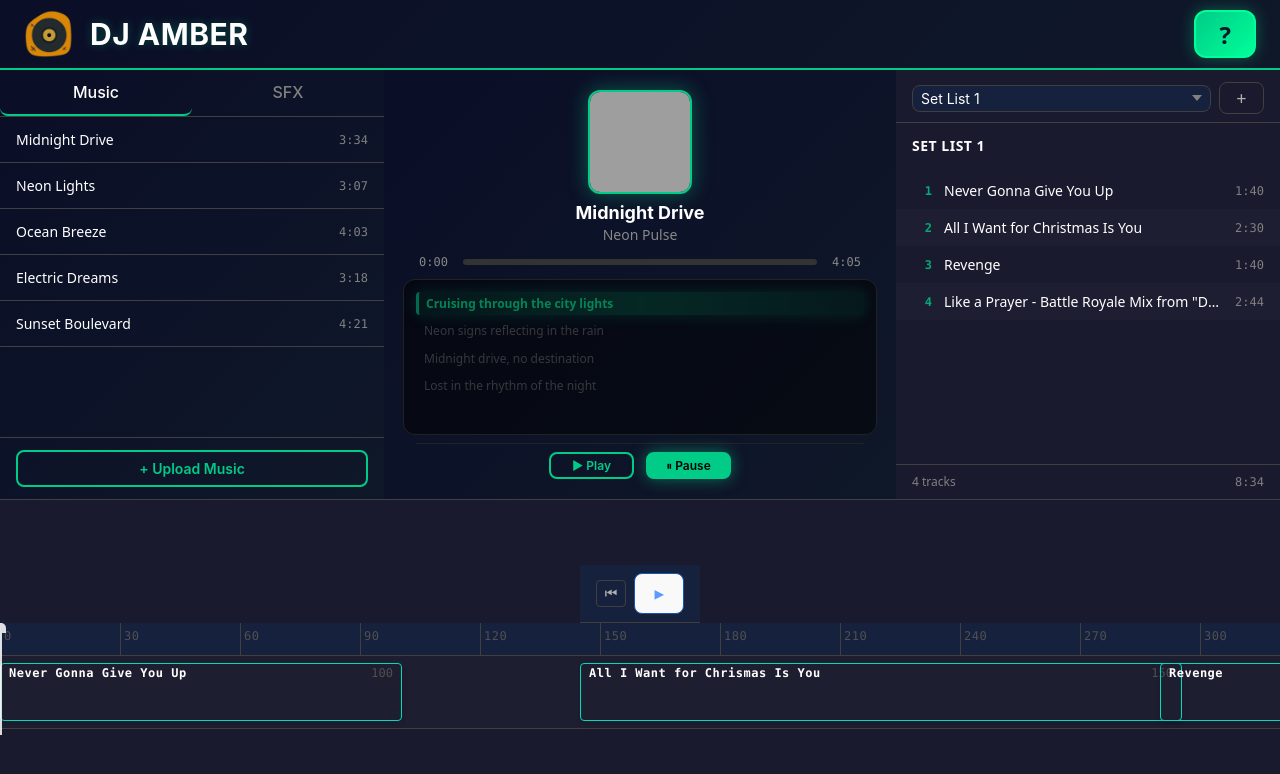
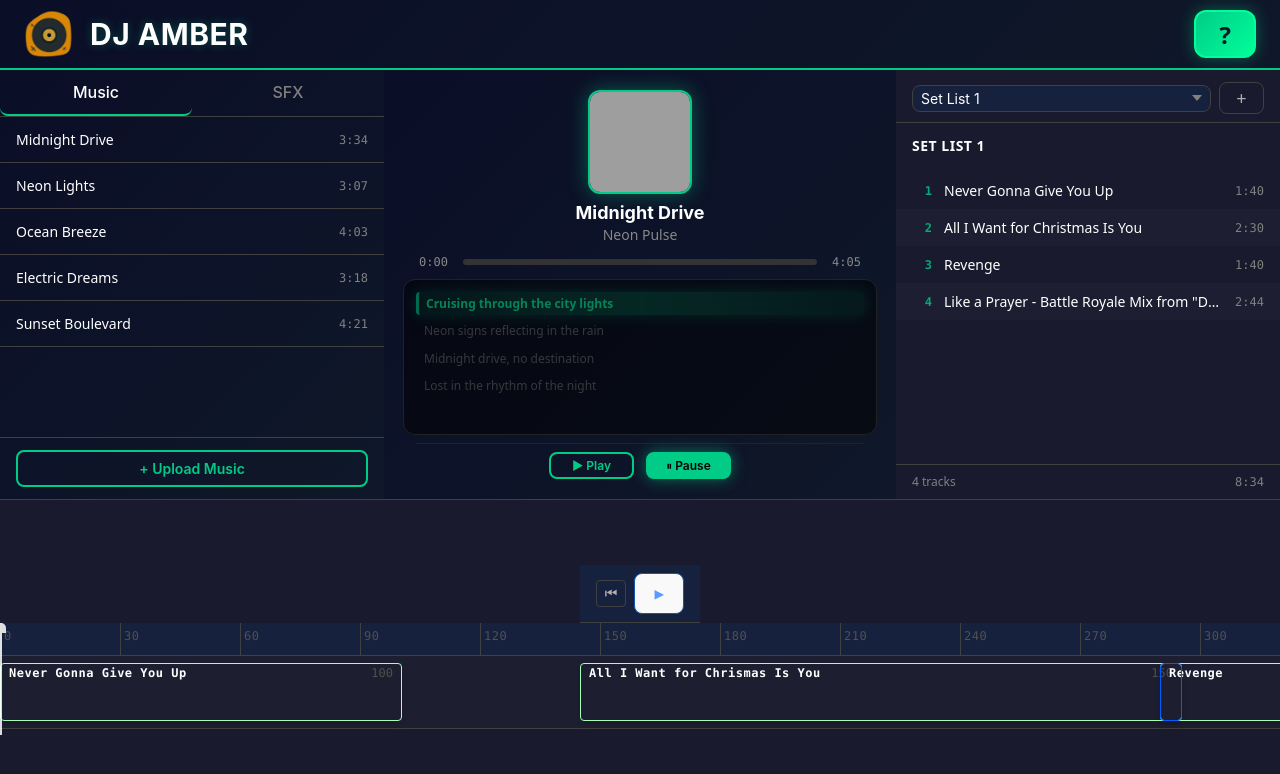
Before and after one commit to hashmapenjoyer/DJ-AMBER, a React (Vite) app: page / in a window 1280 px wide. Shown: the top 774 px of the page. Built offline with nearby package versions, Linux system fonts and the light colour scheme; grey boxes are pictures that could not be loaded.

Commit message:
Added highlights for overlaps in timeline

```diff
--- a/src/components/Timeline.tsx
+++ b/src/components/Timeline.tsx
@@ -147,6 +147,23 @@ export default function Timeline() {
           {/* Lane background */}
           <div className="timeline_lane" style={{ top: HEADER_HEIGHT, width: TIMELINE_WIDTH }} />
 
+          {/* Overlaps */}
+          {overlaps.map((ov, idx) => {
+            return (
+              <div
+                className="timeline_overlap"
+                key={idx}
+                style={{
+                  borderColor: '#005eff',
+                  left:   ov.start * PX_PER_SEC,
+                  width:  (ov.end - ov.start) * PX_PER_SEC,
+                  top:    HEADER_HEIGHT + 8,
+                  height: 56,
+                }}
+              />
+            );
+          })}
+
           {/* Clips */}
           {clips.map((clip, idx) => {
             return (
@@ -158,7 +175,7 @@ export default function Timeline() {
                   left: clip.startTime * PX_PER_SEC,
                   top: HEADER_HEIGHT + 8,
                   width: clip.duration * PX_PER_SEC,
-                  borderColor: '#00dabd',
+                  borderColor: '#a4ffbb',
                   zIndex: 5 + idx,
                 }}
               >
--- a/src/styles/timeline.css
+++ b/src/styles/timeline.css
@@ -157,3 +157,11 @@
   border-radius: 50% 50% 0 0;
   margin-left: -4px;
 }
+
+.timeline_overlap {
+  position: absolute;
+  background-color: var(--timeline-overlap-bg);
+  border: 1px solid;
+  border-radius: var(--br-sm);
+  z-index: 10;
+}
```
